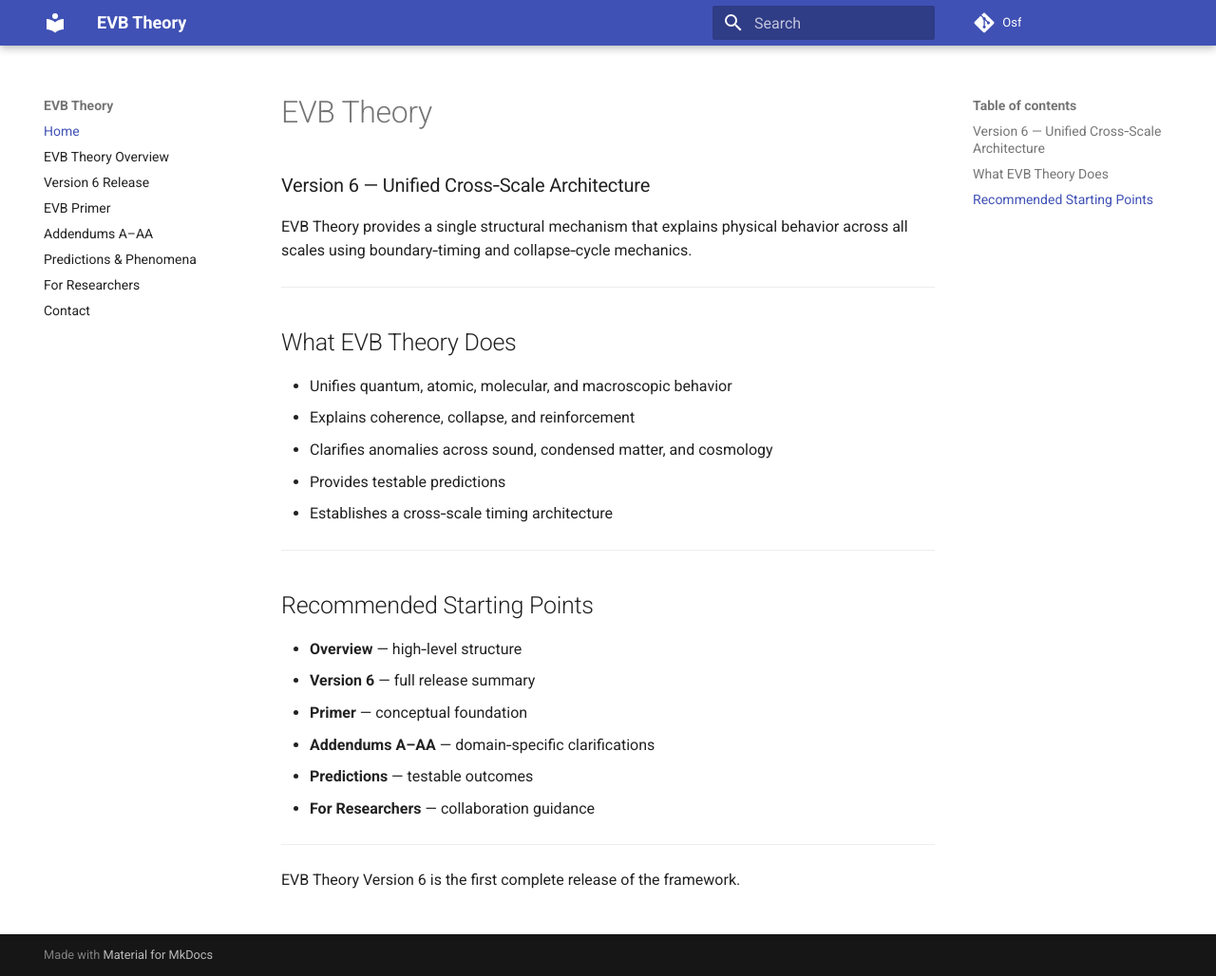
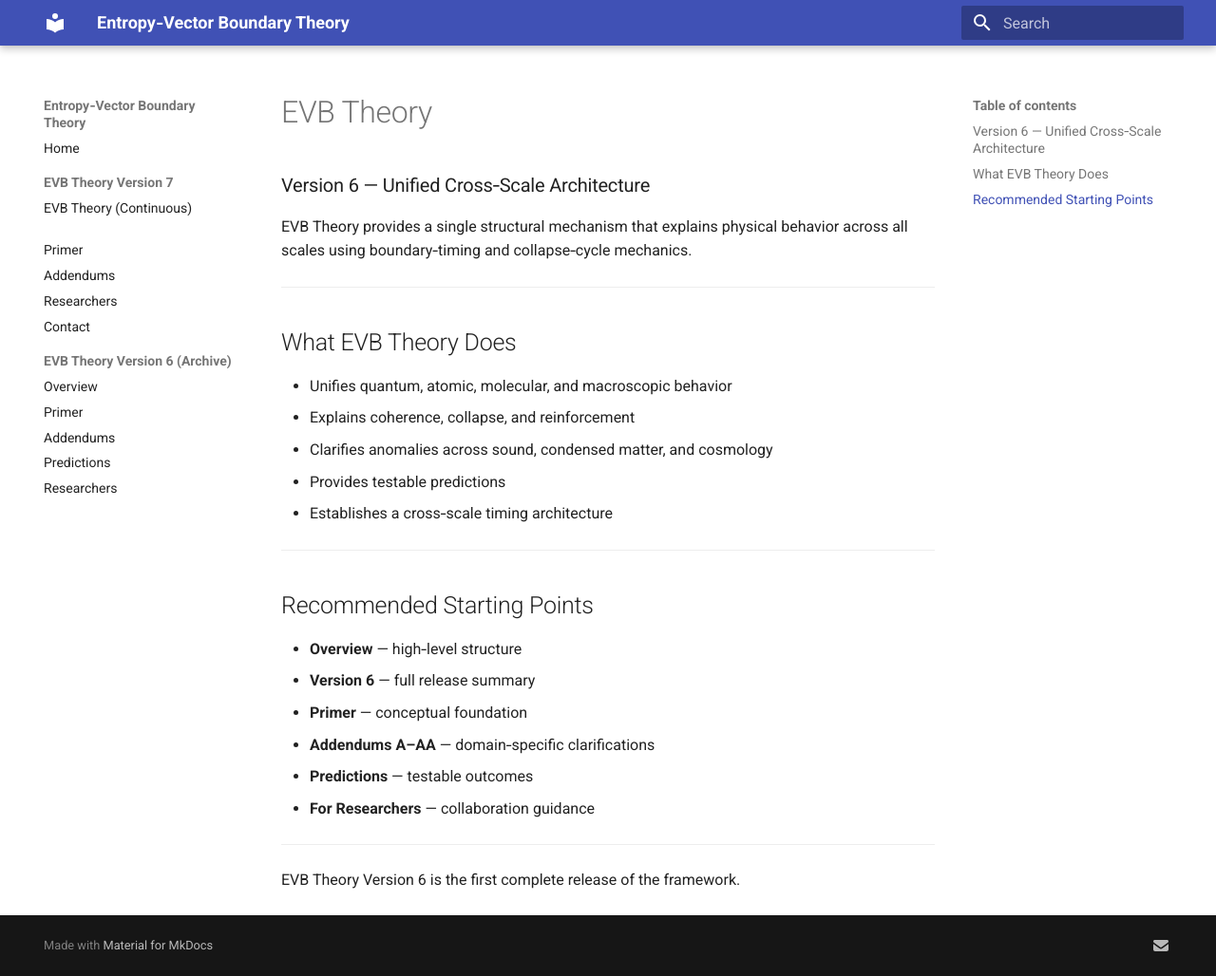
Before and after one commit to evbene/evb-theory, an MkDocs documentation site: the page built from docs/index.md, in a window 1280 px wide and 1028 px high. Shown: the whole window at 95% size. Built offline with MkDocs 1.6.1 and Material for MkDocs 9.7.7, drawn with Linux system fonts in a browser that asks for light colours.

Commit message:
Update mkdocs.yml

```diff
--- a/mkdocs.yml
+++ b/mkdocs.yml
@@ -1,19 +1,43 @@
-site_name: EVB Theory
-site_description: A cross-scale physical framework by EV Bene
+site_name: Entropy‑Vector Boundary Theory
+site_description: EVB Theory Version 7 — Unified Timing‑Geometry Framework
 site_author: EV Bene
-repo_url: https://osf.io/  # Update to Version-6 DOI once public
 
 theme:
-  theme:
   name: material
-  navigation_depth: 3
+  features:
+    - navigation.instant
+    - navigation.sections
+    - navigation.expand
+    - content.code.copy
+
+markdown_extensions:
+  - admonition
+  - toc:
+      permalink: true
+  - footnotes
+  - tables
+  - attr_list
 
 nav:
-  - Home: index.md
-  - EVB Theory Overview: overview.md
-  - Version 6 Release: version6.md
-  - EVB Primer: primer.md
-  - Addendums A–AA: addendums.md
-  - Predictions & Phenomena: predictions.md
-  - For Researchers: researchers.md
-  - Contact: contact.md
+  - Home: index_V7.md
+
+  - EVB Theory Version 7:
+      - EVB Theory (Continuous): EVB_Main_v7_Part1.md
+      - "": EVB_Main_v7_Part2.md
+      - "": EVB_Main_v7_Part3.md
+      - Primer: EVB_Primer_v7.md
+      - Addendums: EVB_Addendums_v7.md
+      - Researchers: researchers_v7.md
+      - Contact: contact.md
+
+  - EVB Theory Version 6 (Archive):
+      - Overview: version6.md
+      - Primer: primer.md
+      - Addendums: addendums.md
+      - Predictions: predictions.md
+      - Researchers: researchers.md
+
+extra:
+  social:
+    - icon: fontawesome/solid/envelope
+      link: mailto:evbene@proton.me
```
